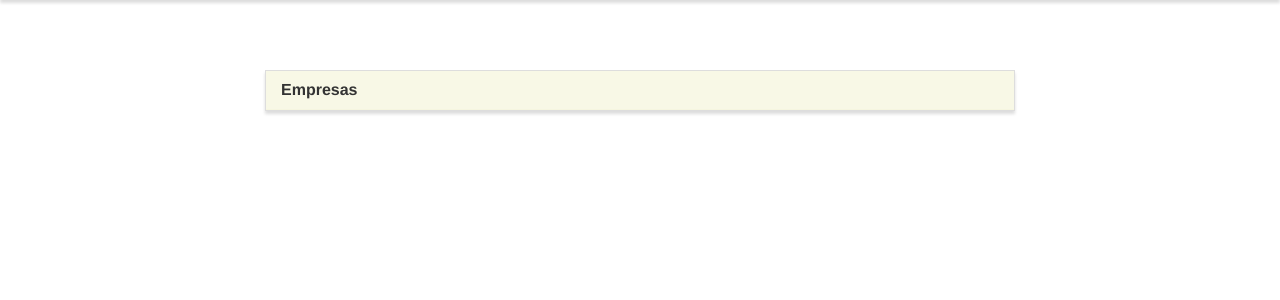
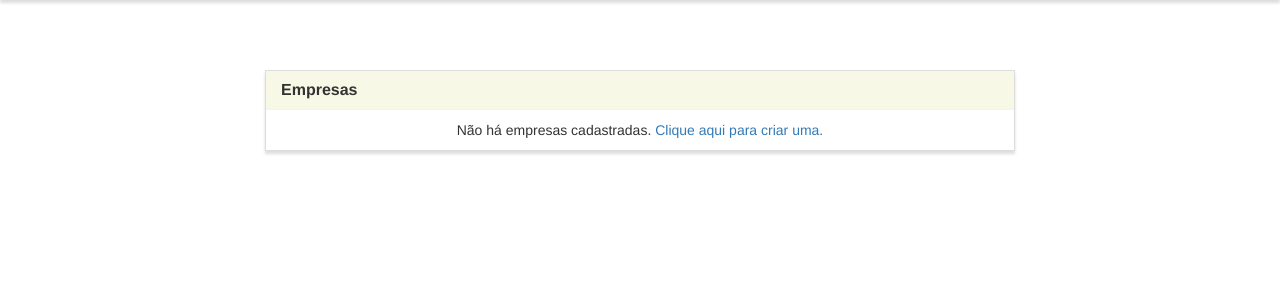
Before and after one commit to ffabiorj/cadastro_empresa, a Django app: page / in a window 1280 px wide. Shown: the part 52-352 px from the top of the page. Run offline with Django 3.2, Linux system fonts and the light colour scheme; data that the repository does not hold is empty; some libraries are stand-ins or nearby versions.

Commit message:
Atualizado o template base.

```diff
--- a/core/templates/index.html
+++ b/core/templates/index.html
@@ -12,6 +12,7 @@
 							</div>
 
 							<ul class="list-group">
+									{% if empresas %}
 									{% for empresa in empresas %}
 									<li class="list-group-item">
 											<a href="{% url 'visualizar_empresa' empresa.id %}"><strong>{{ empresa.razao_social }}</strong></a>
@@ -22,6 +23,11 @@
 											</span>
 									</li>
 									{% endfor %}
+									{% else %}
+									<li class="list-group-item text-center">
+										Não há empresas cadastradas. <a href="{% url 'criar_empresa' %}">Clique aqui para criar uma.</a>
+									</li>
+									{% endif %}
 							</ul>
 
 					</div>
```
